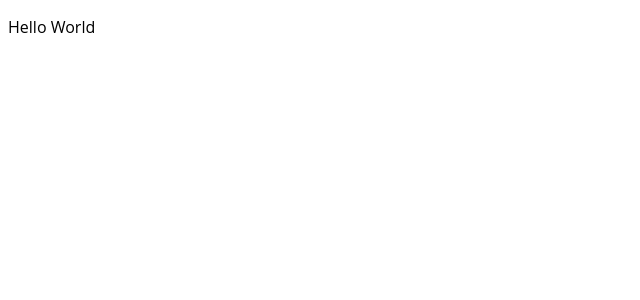
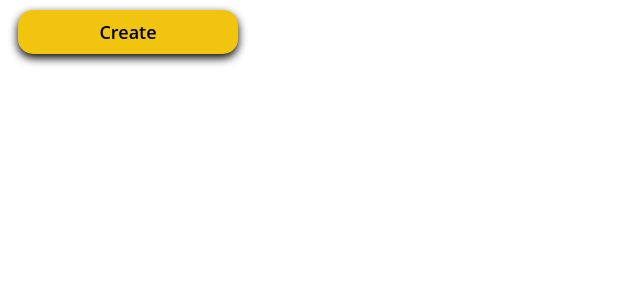
Before and after one commit to gaber85/docco-frontend, a React (Create React App) app in the folder client/: page / in a window 1280 px wide. Shown: the top 300 px of the page, without its empty margins (0-640 px from the left). Built offline with nearby package versions, Linux system fonts and the light colour scheme.

Commit message:
feat: add MainButton component

```diff
--- a/client/src/App.js
+++ b/client/src/App.js
@@ -1,10 +1,11 @@
 import React, { Component } from 'react';
 import './App.css';
+import MainButton from './components/MainButton';
 
 class App extends Component {
   // Main App Component
   render() {
-    return <p>Hello World</p>;
+    return <MainButton text={'Create'} />;
   }
 }
 
--- a/client/src/components/MainButton/MainButton.css
+++ b/client/src/components/MainButton/MainButton.css
@@ -0,0 +1,19 @@
+.main-button {
+  background-color: #F1C40F;
+  font-size: 18px;
+  font-weight: 600;
+  min-width: 80px;
+  max-width: 200px;
+  text-align: center;
+  padding: 10px;
+  margin: 10px;
+  box-shadow: 0 4px 10px 0 rgba(0, 0, 0, 1);
+  border-radius: 15px;
+}
+.main-button:hover {
+  background-color: #f6de62;
+}
+.main-button:active {
+  box-shadow: 0 2px 4px 0 rgba(0, 0, 0, 1);
+  background-color: #F1C40F;
+}
--- a/client/src/components/MainButton/MainButton.js
+++ b/client/src/components/MainButton/MainButton.js
@@ -1,6 +1,14 @@
 import React, { Component } from 'react';
-import './Plus-Button-Component.css';
+import './MainButton.css';
 
 class MainButton extends Component {
+  render() {
+    return (
+      <div className="main-button">
+      {this.props.text}
+      </div>
+    );
+  }
+}
 
-}
+export default MainButton;
--- /dev/null
+++ b/client/src/components/MainButton/index.js
@@ -0,0 +1,3 @@
+import MainButton from './MainButton';
+
+export default MainButton;
```
